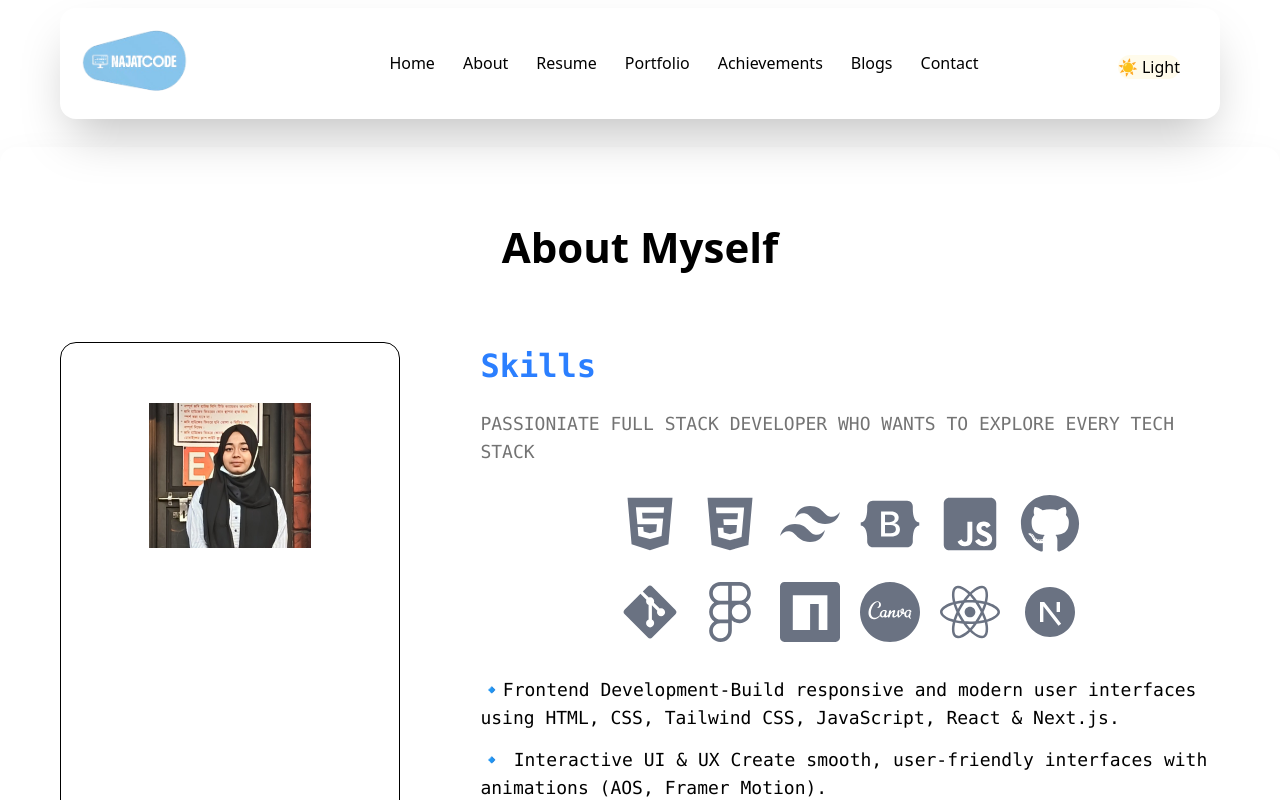
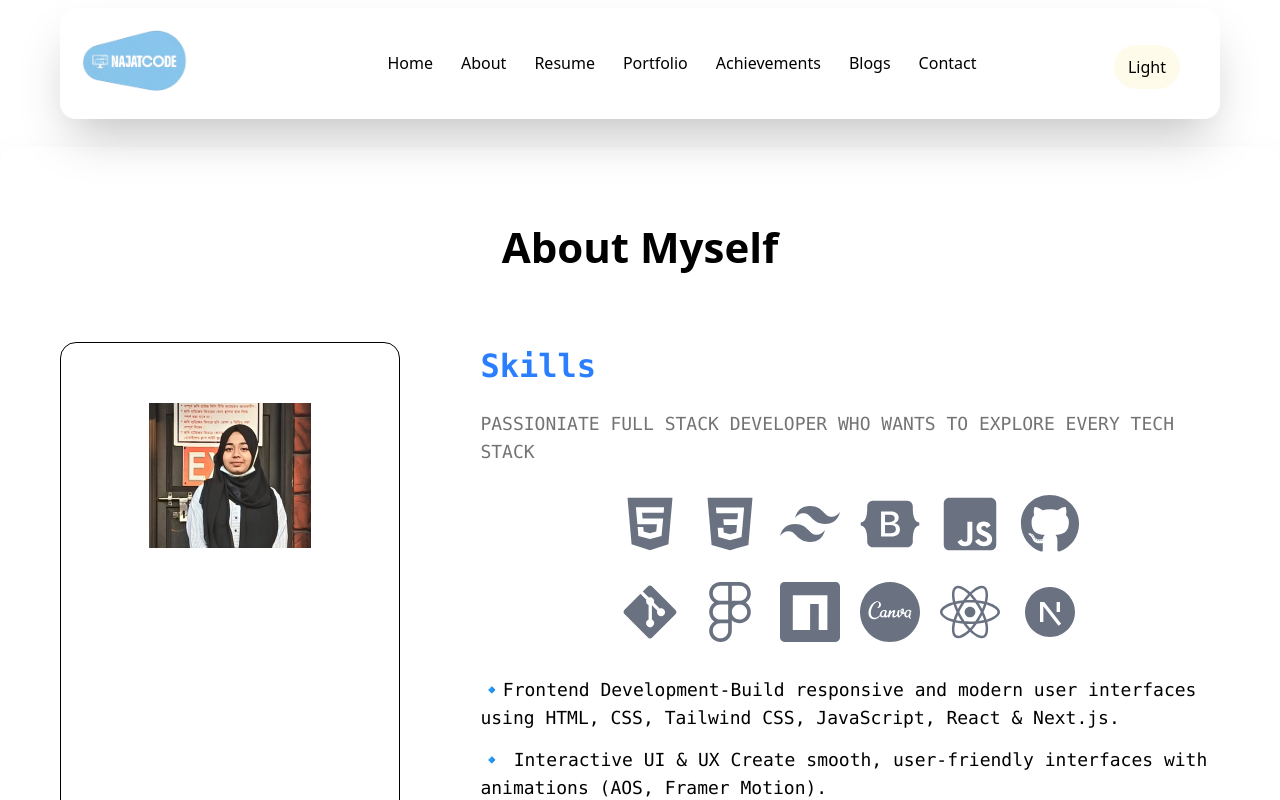
Before and after one commit to Najatul-Islam/NajatPortfolio, a Next.js app: page /about in a window 1280 px wide. Shown: the top 800 px of the page. Built offline with nearby package versions, Linux system fonts and the light colour scheme.

Commit message:
first commit

```diff
--- a/app/[components]/ThemeToggle.jsx
+++ b/app/[components]/ThemeToggle.jsx
@@ -17,9 +17,9 @@ const ThemeToggle = () => {
       onClick={() =>
         setTheme(theme === 'dark' ? 'light' : 'dark')
       }
-      className="light: bg-amber-50 text-black dark:bg-blue-200 rounded-full"
+      className="py-2.5 px-3.5 light: bg-amber-50 text-black dark:bg-blue-200 rounded-full"
     >
-      {theme === 'dark' ? '🌙 Dark' : '☀️ Light'}
+      {theme === 'dark' ? ' Dark' : ' Light'}
     </button>
     </div>
   )
--- a/app/layouts/Header.jsx
+++ b/app/layouts/Header.jsx
@@ -52,8 +52,7 @@ const Header = () => {
 
             {/* Right Side Tools */}
             <div className="flex items-center gap-4 mx-2 p-2 lg:mx-6 lg:px-4 lg:py-2 lg:pb-0">
-              <ThemeToggle className="size-3" />
-
+              <div className="hidden lg:block items-center "><ThemeToggle /></div>
               {/* Mobile Menu Button (Only shows on small screens) */}
               <button
                 onClick={() => setIsOpen(!isOpen)}
@@ -66,19 +65,20 @@ const Header = () => {
 
           {/* Mobile Dropdown Menu */}
           <div className={`lg:hidden transition-all duration-300 ease-in-out overflow-hidden ${isOpen ? 'max-h-[500px] opacity-100 pb-6' : 'max-h-0 opacity-0'}`}>
-             <ul className='flex flex-col items-center gap-y-4 border-t border-gray-300  pt-4'>
+             <ul className='flex flex-col items-center gap-y-4 border-t py-2.5 border-gray-300'>
                 {links.map((link) => (
                   <li key={link.name} className='font-medium hover:bg-blue-300 duration-500 hover:font-semibold  w-full text-center'>
                     <Link
                       onClick={() => setIsOpen(false)}
                       href={link.href}
                       target={link.target || '_self'}
-                      className="block w-full py-2"
+                      className="block w-full"
                     >
                       {link.name}
                     </Link>
                   </li>
                 ))}
+                <ThemeToggle />
               </ul>
           </div>
         </div>
```
